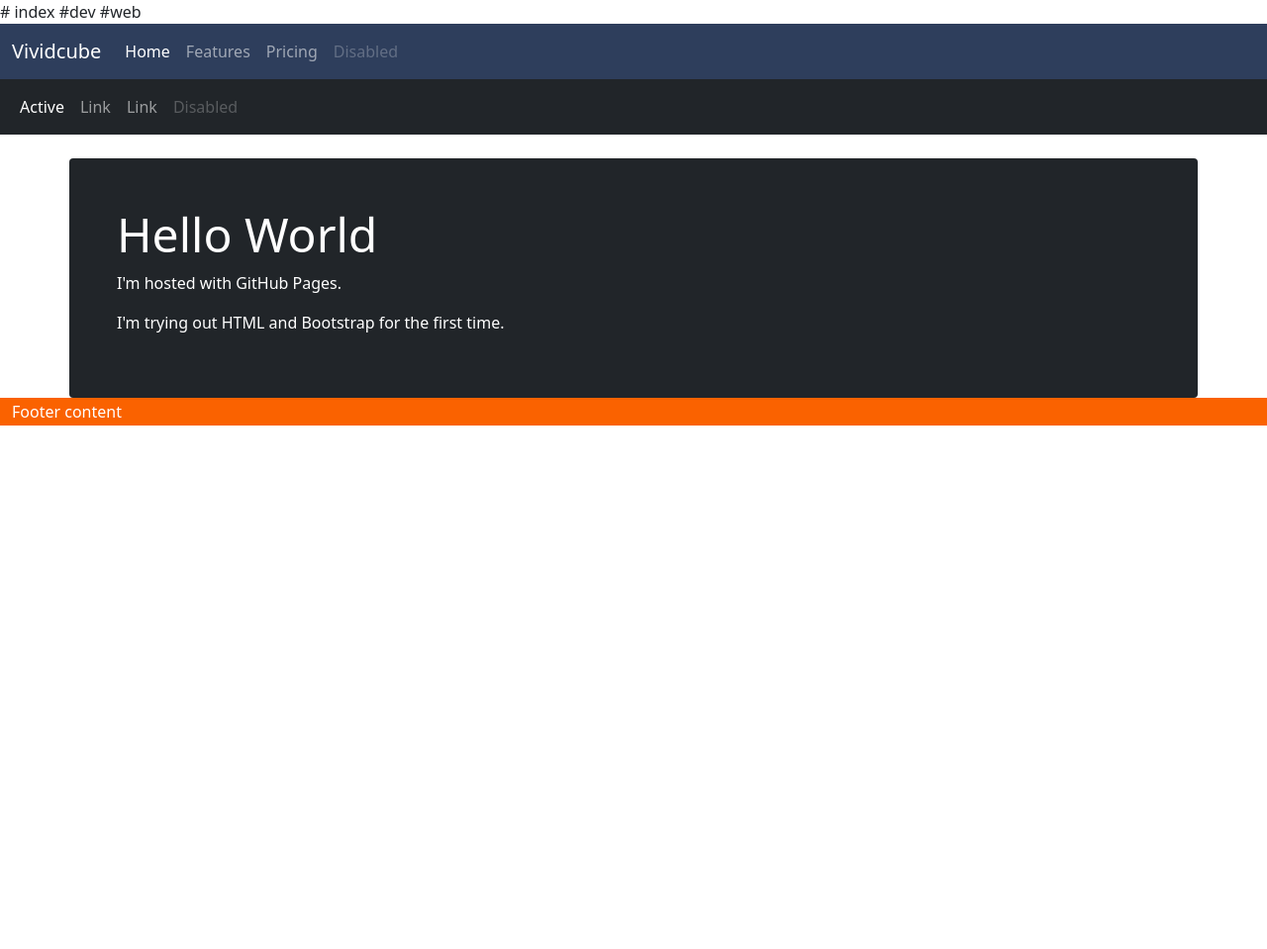
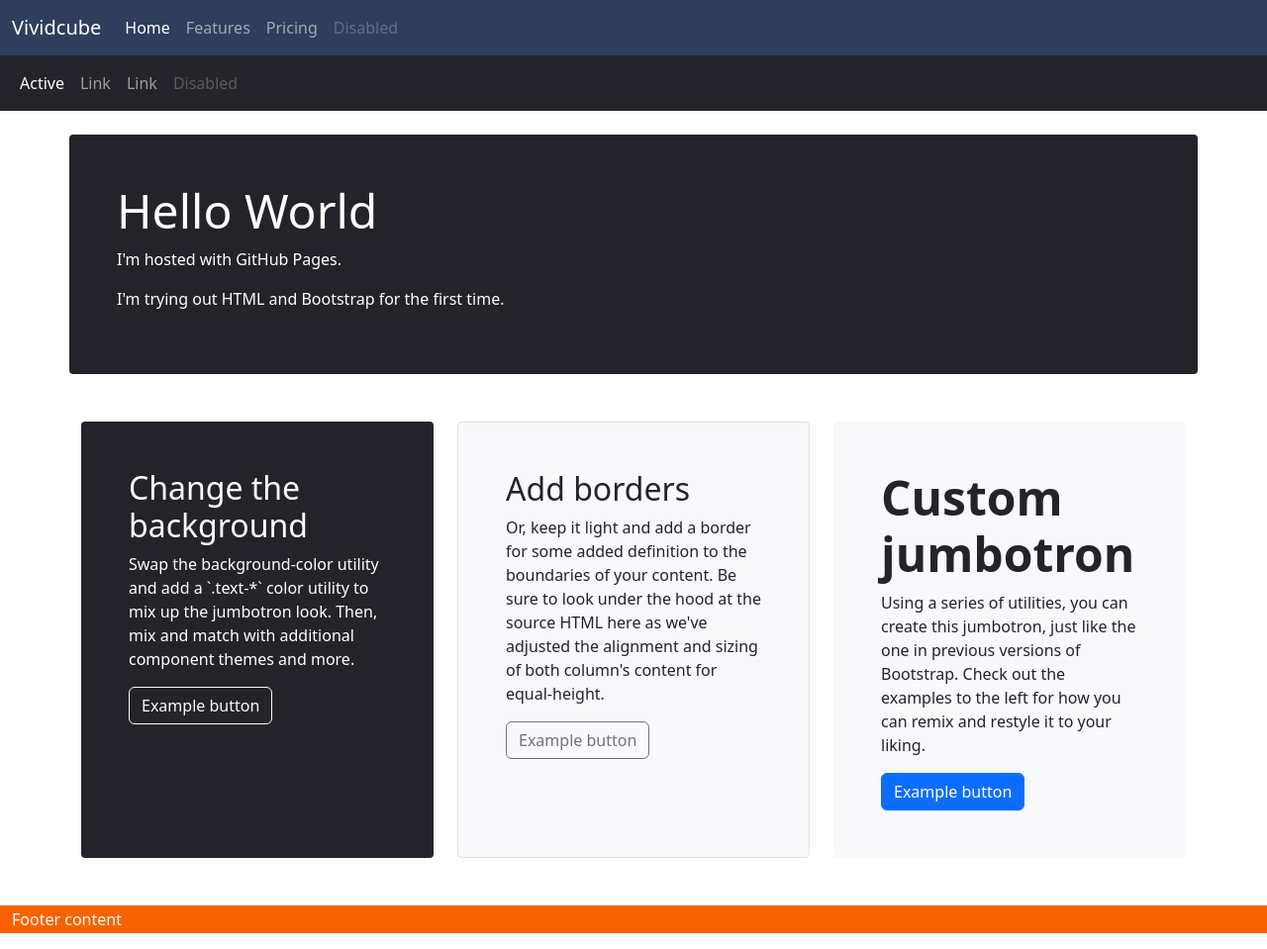
Before and after one commit to vividcube/vividcube.github.io, a plain HTML site: page index.html in a window 1280 px wide. Shown: the whole page at 99% size. Before the commit the page ends 800 px from the top, so only its background shows below. Drawn offline with nearby package versions, Linux system fonts and the light colour scheme.

Commit message:
Update index.html

```diff
--- a/index.html
+++ b/index.html
@@ -1,6 +1,3 @@
-# index
-#dev #web
-
 <!DOCTYPE html>
 <html>
 <head>
@@ -12,6 +9,7 @@
 </head>
 <body>
 
+<!-- Navbar content 1 -->
 <!-- Navbar content #F26625 #E75A1A #FA6200-->
 <nav class="navbar navbar-expand-lg" style="background-color:#2E3E5C" data-bs-theme="dark">
   <div class="container-fluid">
@@ -30,6 +28,7 @@
   </div>
 </nav>
 
+<!-- Navbar content 2 -->
 <nav class="navbar navbar-expand-sm bg-dark navbar-dark">
 	<div class="container-fluid">
 		<ul class="navbar-nav">
@@ -51,9 +50,36 @@
 
 <!-- Jumbotron content -->
 <div class="container mt-4 p-5 bg-dark text-white text-left rounded-1">
-<h1 class="display-5">Hello World</h1>
-<p>I'm hosted with GitHub Pages.</p>
-<p>I'm trying out HTML and Bootstrap for the first time.</p>
+  <h1 class="display-5">Hello World</h1>
+  <p>I'm hosted with GitHub Pages.</p>
+  <p>I'm trying out HTML and Bootstrap for the first time.</p>
+</div>
+
+<!-- Jumbotron menu content -->
+<div class="container fluid py-5">
+	<div class="row">
+		<div class="col-sm-4">
+    		<div class="h-100 p-5 text-white bg-dark rounded-1">
+        		<h2>Change the background</h2>
+            	<p>Swap the background-color utility and add a `.text-*` color utility to mix up the jumbotron look. Then, mix and match with additional component themes and more.</p>
+                <button class="btn btn-outline-light" type="button">Example button</button>
+			</div>
+		</div>
+        <div class="col-sm-4">
+    		<div class="h-100 p-5 text-dark bg-light border rounded-1">
+        		<h2>Add borders</h2>
+            	<p>Or, keep it light and add a border for some added definition to the boundaries of your content. Be sure to look under the hood at the source HTML here as we've adjusted the alignment and sizing of both column's content for equal-height.</p>
+                <button class="btn btn-outline-secondary" type="button">Example button</button>
+			</div>
+		</div>
+        <div class="col-sm-4">
+    		<div class="h-100 p-5 text-dark bg-light rounded-1">
+        		<h1 class="display-5 fw-bold">Custom jumbotron</h1>
+            	<p>Using a series of utilities, you can create this jumbotron, just like the one in previous versions of Bootstrap. Check out the examples to the left for how you can remix and restyle it to your liking.</p>
+                <button class="btn btn-primary" type="button">Example button</button>
+			</div>
+		</div>
+    </div>
 </div>
 
 <!-- Footer content -->
```
